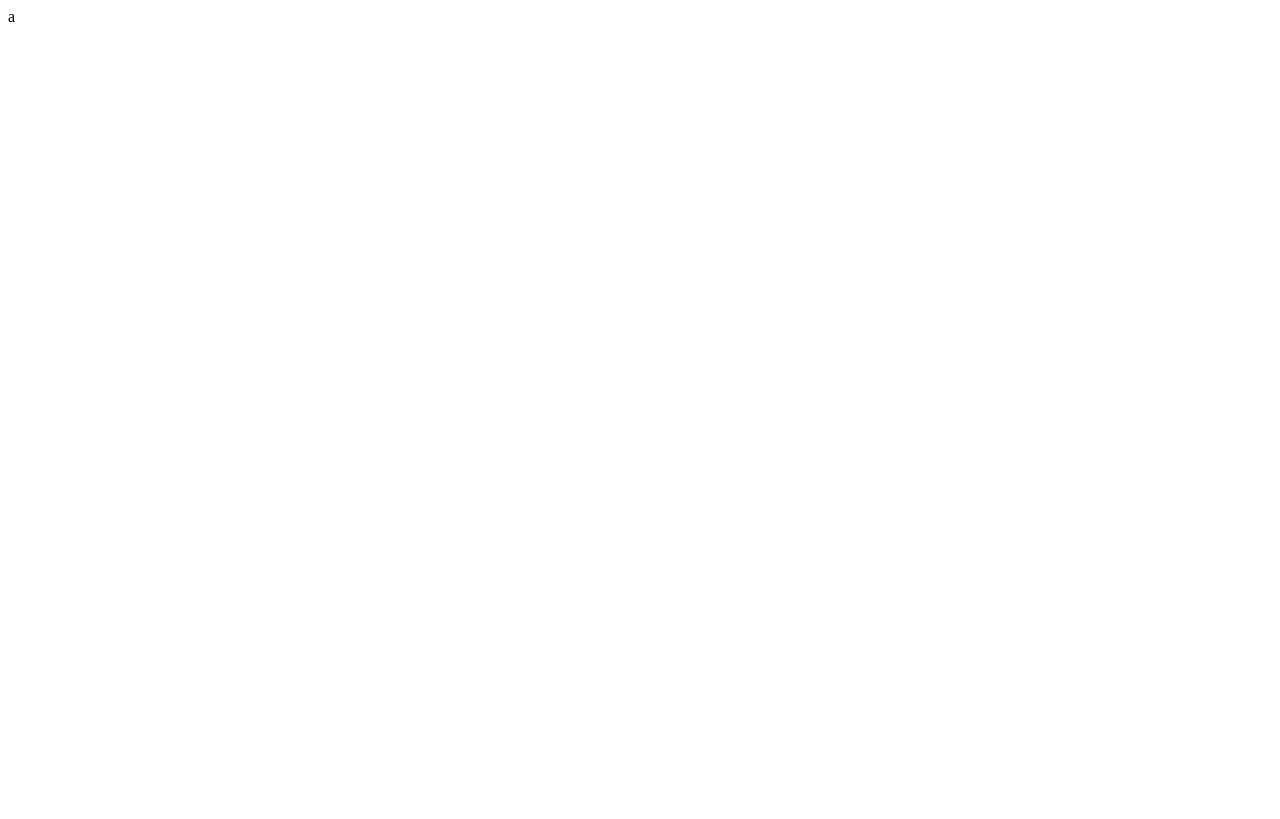
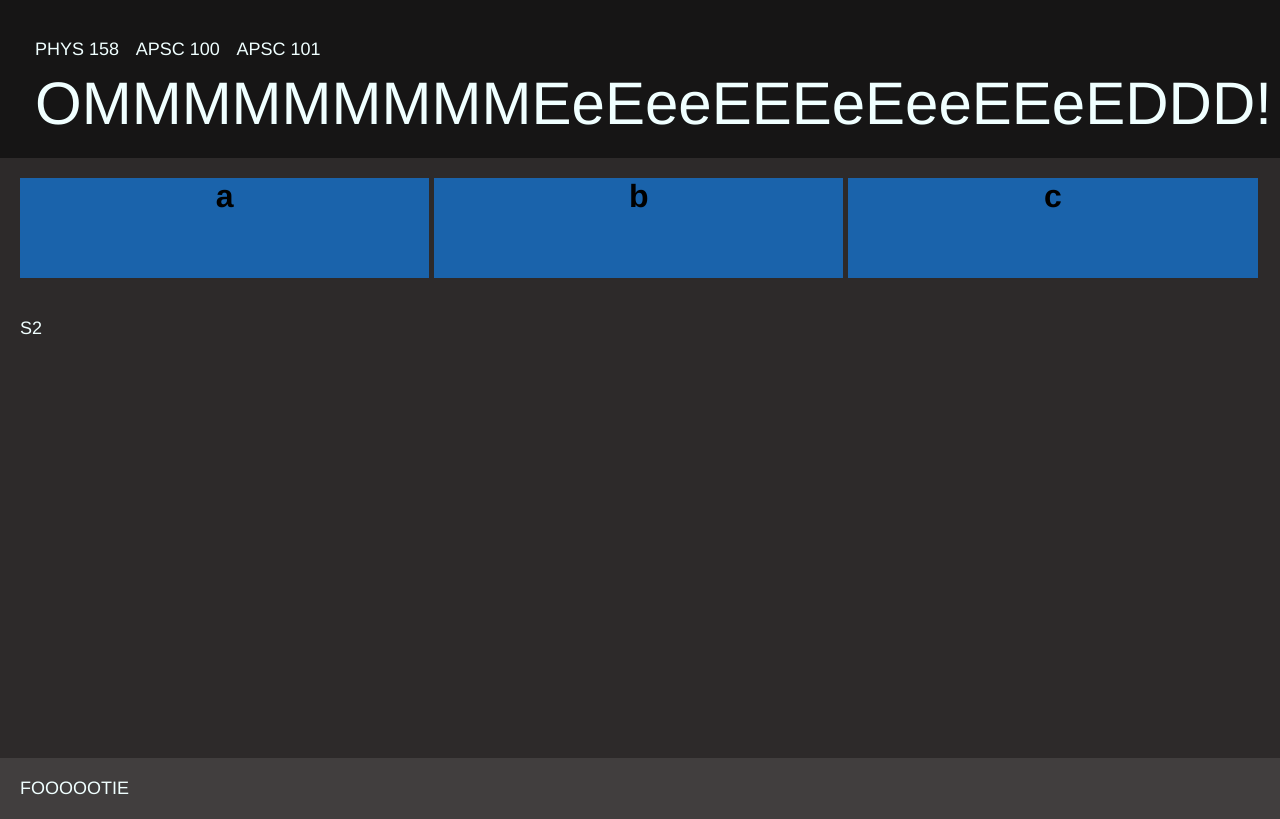
Before and after one commit to OlyHolloway/home, a plain HTML site: page index.html in a window 1280 px wide. Drawn offline with Linux system fonts and the light colour scheme.

Commit message:
Updated index.html to website 2

```diff
--- a/index.html
+++ b/index.html
@@ -1,12 +1,86 @@
 <!DOCTYPE html>
 <html lang="en">
+
     <head>
         <meta charset="UTF-8">
         <meta name="viewport" content="width=device-width, initial-scale=1.0">
-    <title>Document</title>
+        <title> Sections </title>
+
+        <style>
+            body {
+                padding: 0px;
+                margin: 0px;
+                background-color: rgb(65, 62, 62);
+                color: azure;
+                font-family: Helvetica neue, helvetica, arial, sans-serif;
+            }
+            header {
+                background-color: rgb(22, 21, 21);
+                font-size: 60px;
+                padding: 0px 0px 20px 35px;
+            }
+            nav {
+                margin: 0%;
+                padding: 0%;
+            }
+            .navigationUL {
+                margin: 0%;
+                padding: 0%;
+                list-style-type: none;
+            }
+            .navigationLI {
+                display: inline-block;
+                font-size: large;
+                margin: 0%;
+                padding: 0%;
+            }
+            section {
+                background-color: rgb(45, 42, 42);
+                font-size: large;
+                padding: 20px;
+            }
+            .turquoiseDiv {
+                display: inline-block;
+                height: 100px;
+                width: 33%;
+                margin: auto;
+                background-color: rgb(26, 99, 171);
+                color: black;
+                font-weight: 1000;
+                font-size: xx-large;
+                text-align: center;
+            }
+            footer {
+                font-size: large;
+                padding: 20px;
+            }
+        </style>
+
     </head>
+
     <body>
-    <div> a </div>
-    <div>  </div>
+        <header>
+            <nav>
+                <ul class="navigationUL">
+                    <li class="navigationLI"> PHYS 158 </li>
+                    <li class="navigationLI"> APSC 100 </li>
+                    <li class="navigationLI"> APSC 101 </li>
+                </ul>
+            </nav>
+            OMMMMMMMMMEeEeeEEEeEeeEEeEDDD!
+        </header>
+        <section>
+            <div class="turquoiseDiv">a </div>
+            <div class="turquoiseDiv">b </div>
+            <div class="turquoiseDiv">c </div>
+        </section>
+        <section>
+            S2
+            <br><br><br><br><br><br><br><br><br><br><br><br><br><br><br><br><br><br><br><br>
+        </section>
+        <footer>
+            FOOOOOTIE
+        </footer>
     </body>
+
 </html>
```
Lines whose indentation alone changed are shown as unchanged.
